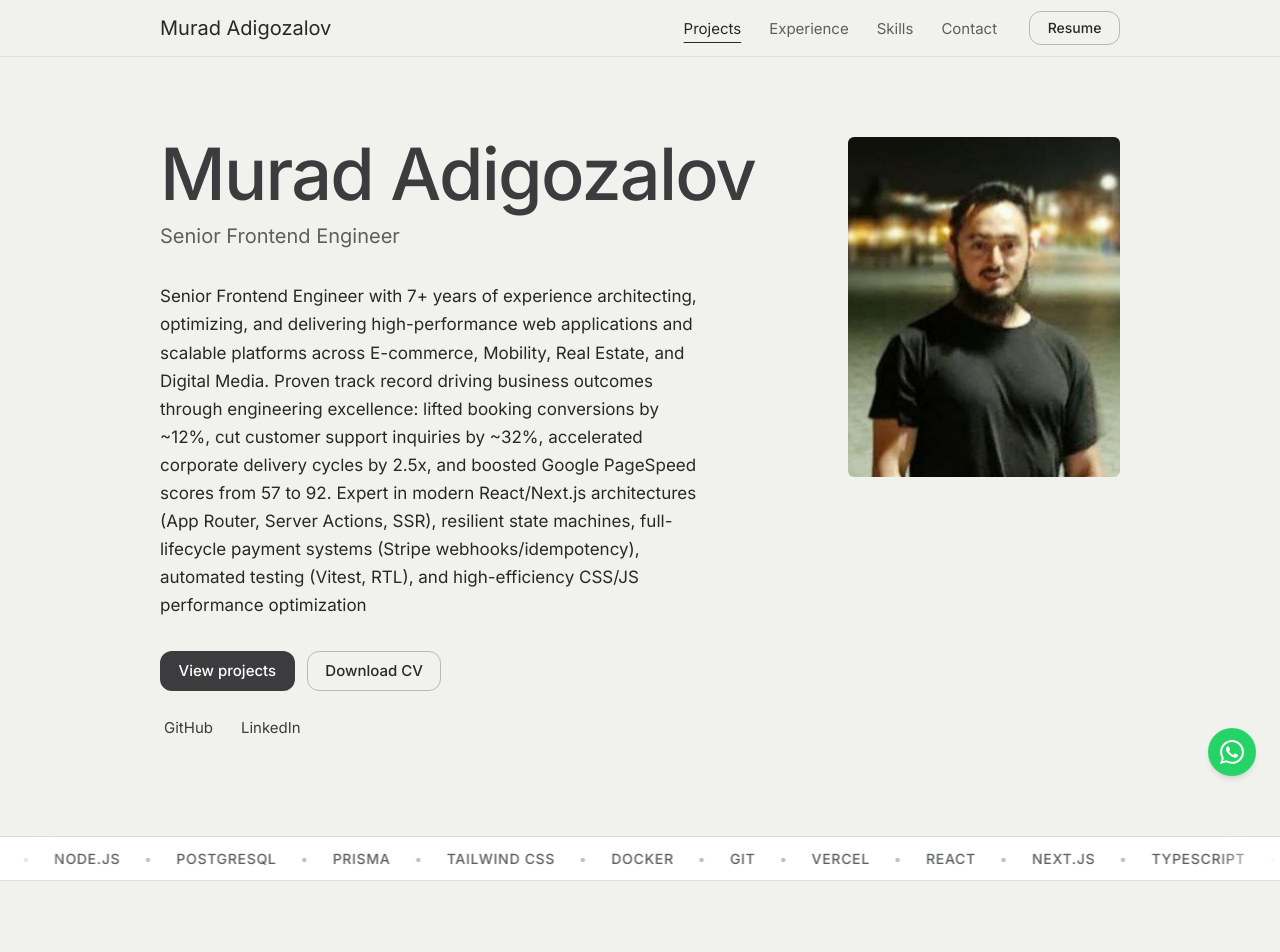
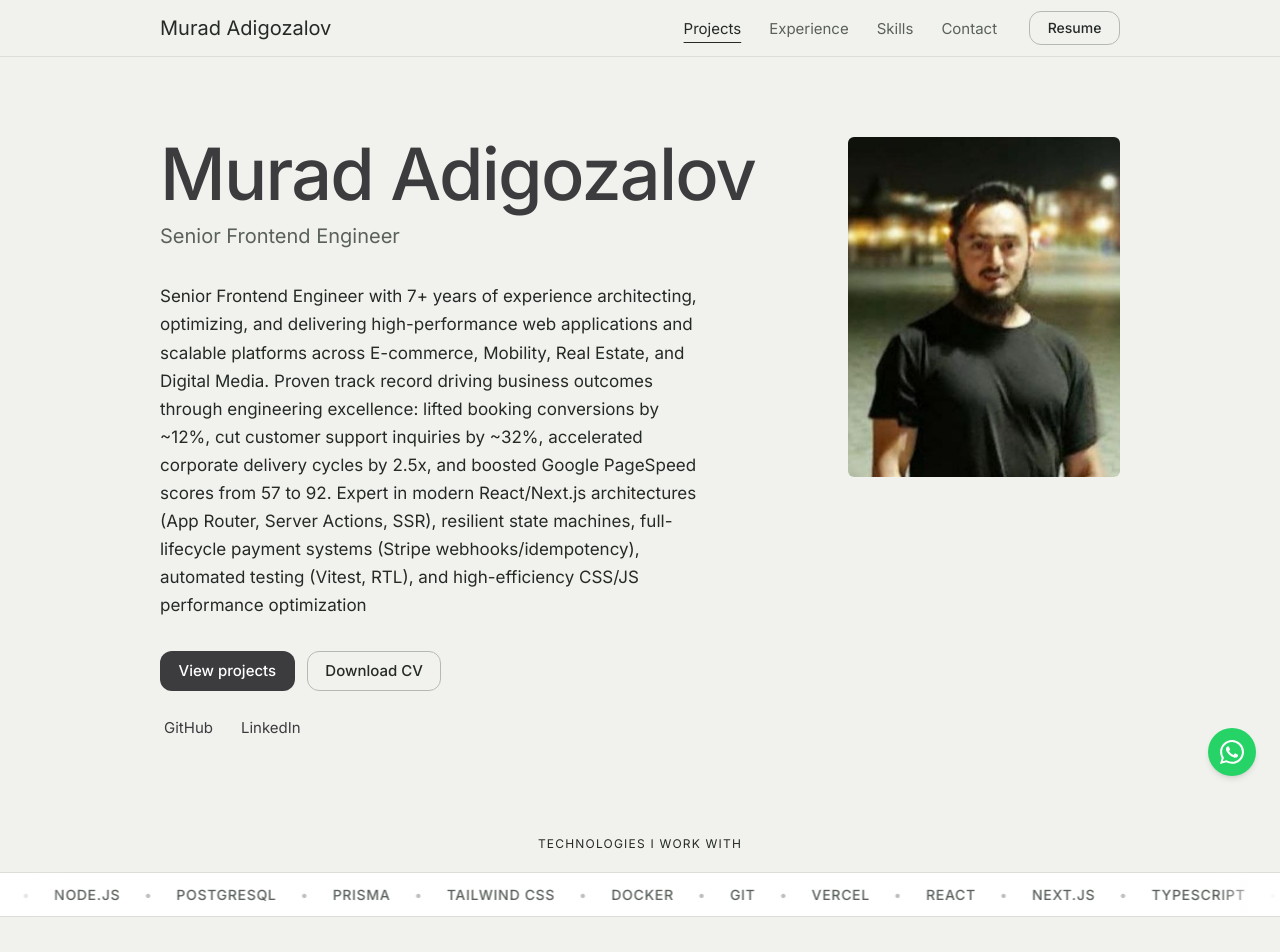
Before and after one commit to murad-proger/murad-adigozalov-portfolio, a Next.js app: page / in a window 1280 px wide. Shown: the top 952 px of the page. Built offline with nearby package versions, Linux system fonts and the light colour scheme.

Commit message:
feat: add heading above tech marquee

```diff
--- a/src/components/sections/tech-marquee.tsx
+++ b/src/components/sections/tech-marquee.tsx
@@ -1,14 +1,16 @@
 import { profile } from "../../content/profile";
 
-// REPEAT = 3 ensures each track is >= 2560px wide (10 items ~1244px * 3 ~ 3732px),
-// preventing any visible gap on ultra-wide screens (up to 2560px+) when the marquee
-// shifts to -50% at the end of its loop.
 const REPEAT = 3;
 
 export function TechMarquee() {
   const items = profile.techMarquee;
 
   return (
+    <section>
+      <p className="mb-5 text-center text-xs tracking-widest">
+        TECHNOLOGIES I WORK WITH
+      </p>
+
     <div
       aria-label="Technologies"
       className="tech-marquee bg-surface border-border text-muted-foreground border-t"
@@ -61,5 +63,6 @@ export function TechMarquee() {
         </div>
       </div>
     </div>
+    </section>
   );
 }
```
